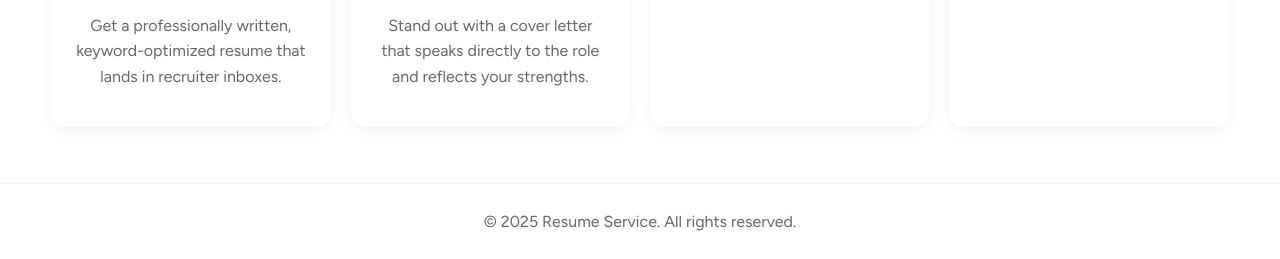
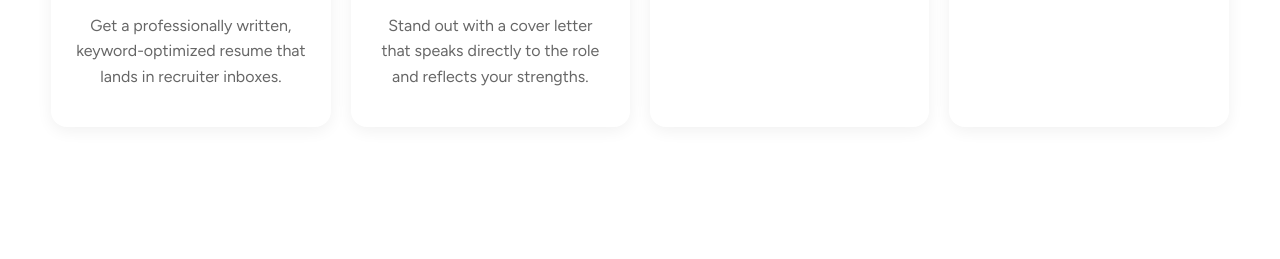
Before and after one commit to shivam-070208/InfotechServices, a plain HTML site: page index.html in a window 1280 px wide. Shown: the part 1129-1388 px from the top of the page. After the commit the page ends 1312 px from the top, so only its background shows below. Drawn offline with Linux system fonts and the light colour scheme.

Commit message:
completed

```diff
--- a/index.html
+++ b/index.html
@@ -133,10 +133,6 @@
 
     </main>
 
-    <footer class="site-footer">
-        <div class="container">© <span id="year"></span> Resume Service. All rights reserved.</div>
-    </footer>
-
     <script>
         // Mobile menu toggles
         const hamburger = document.getElementById('hamburger');
```
